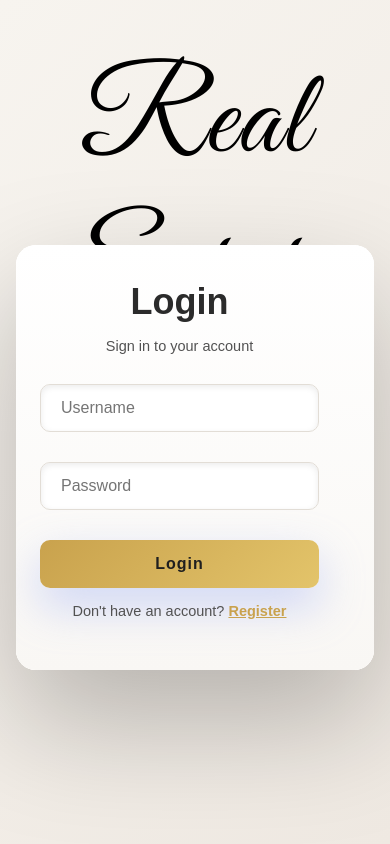
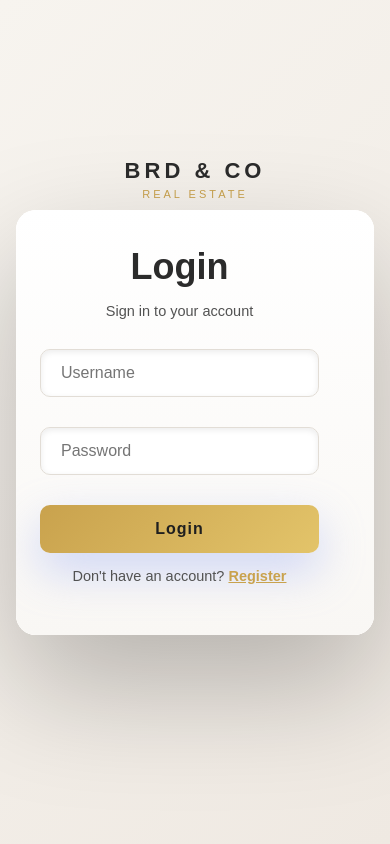
Before and after one commit to deep6161/brd-co, a Django app: template login/templates/login/loginpage.html in a window 390 px wide; the page is wider, and only the part inside the window is pictured. Run offline with Django 3.2, Linux system fonts and the light colour scheme; the template is opened without the code that fills it, so the values that code supplies are empty.

Commit message:
fix: profile page hamburger nav, login page mobile BRD&CO branding, detail page clean hamburger

```diff
--- a/login/templates/login/loginpage.html
+++ b/login/templates/login/loginpage.html
@@ -274,10 +274,16 @@
 ========================= */
 
         @media(max-width: 768px) {
+            body {
+                flex-direction: column;
+                align-items: stretch;
+                padding: 0 0 40px;
+                min-height: 100vh;
+            }
             .container {
                 height: auto;
                 min-height: auto;
-                margin: 100px 16px 30px;
+                margin: 0 16px 30px;
                 border-radius: 20px;
                 width: calc(100% - 32px);
             }
@@ -300,7 +306,9 @@
                 display: flex;
             }
             .toggle-box { display: none; }
-            .title-top { font-size: 72px; top: 8px; }
+            /* Hide huge cursive title, show compact branding */
+            .title-top { display: none !important; }
+            .mobile-brand { display: block !important; }
             /* Mobile toggle links shown inside forms */
             .mobile-toggle-link {
                 display: block !important;
@@ -311,7 +319,24 @@
             .title-top { font-size: 52px; }
         }
 
-        /* Mobile toggle link - hidden on desktop, shown on mobile */
+        /* Mobile brand - shown only on mobile */
+        .mobile-brand {
+            display: none;
+            text-align: center;
+            padding: 18px 0 10px;
+            color: #2b2b2b;
+            font-size: 22px;
+            font-weight: 700;
+            letter-spacing: 4px;
+        }
+        .mobile-brand span {
+            display: block;
+            font-size: 11px;
+            letter-spacing: 3px;
+            font-weight: 400;
+            color: #c9a24d;
+            margin-top: 4px;
+        }
         .mobile-toggle-link {
             display: none;
             margin-top: 20px;
@@ -369,8 +394,10 @@
 </head>
 
 <body>
-
+    <!-- Desktop: cursive title -->
     <p class="handwriting title-top"><b></b>Real Estate</p>
+    <!-- Mobile only: compact BRD & CO brand -->
+    <div class="mobile-brand">BRD &amp; CO<span>REAL ESTATE</span></div>
 
     <!-- Show error/success messages -->
     {% if messages %}
```
Also changed, not shown: login/templates/login/profile.html (+41 -30 lines), login/templates/login/property_detail.html (+1 -9 lines).
